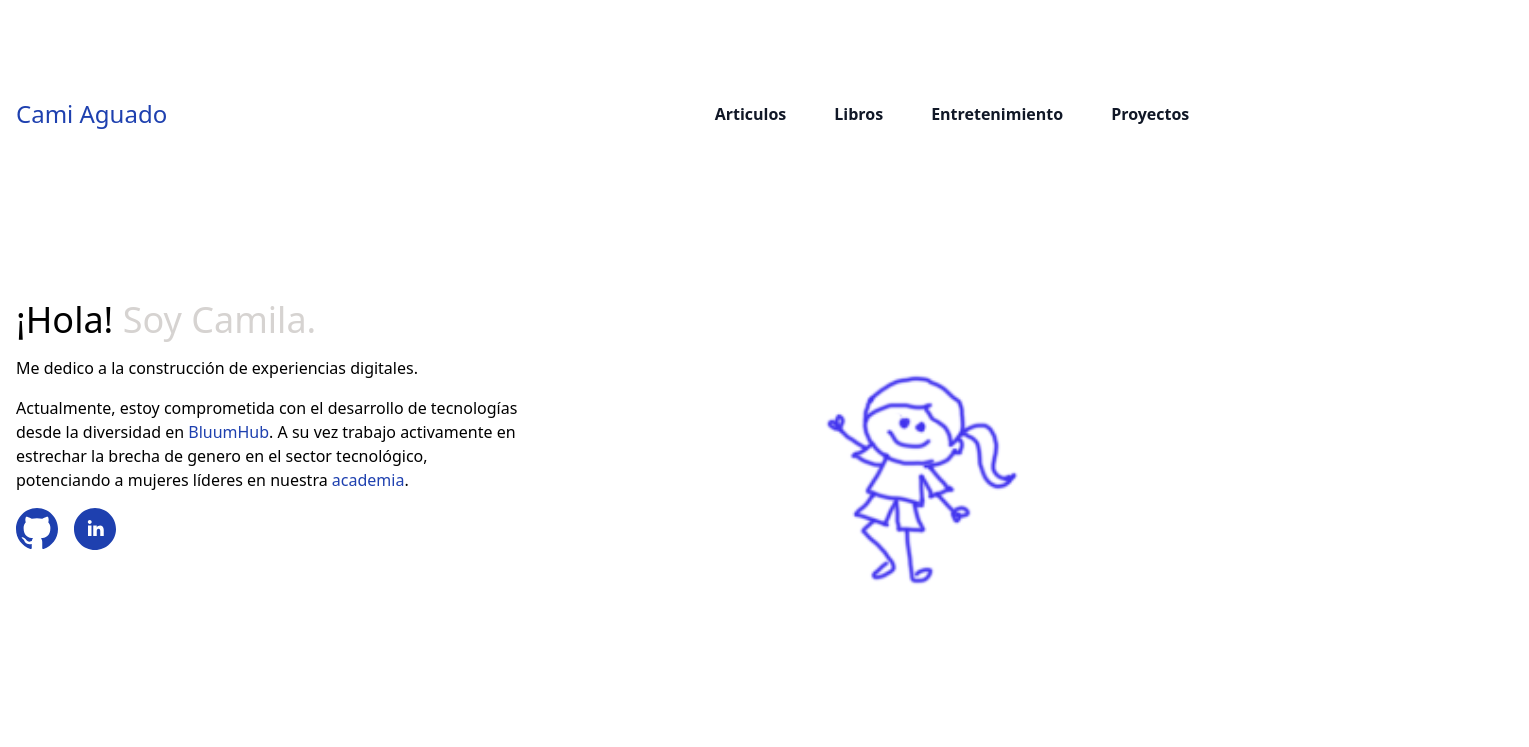
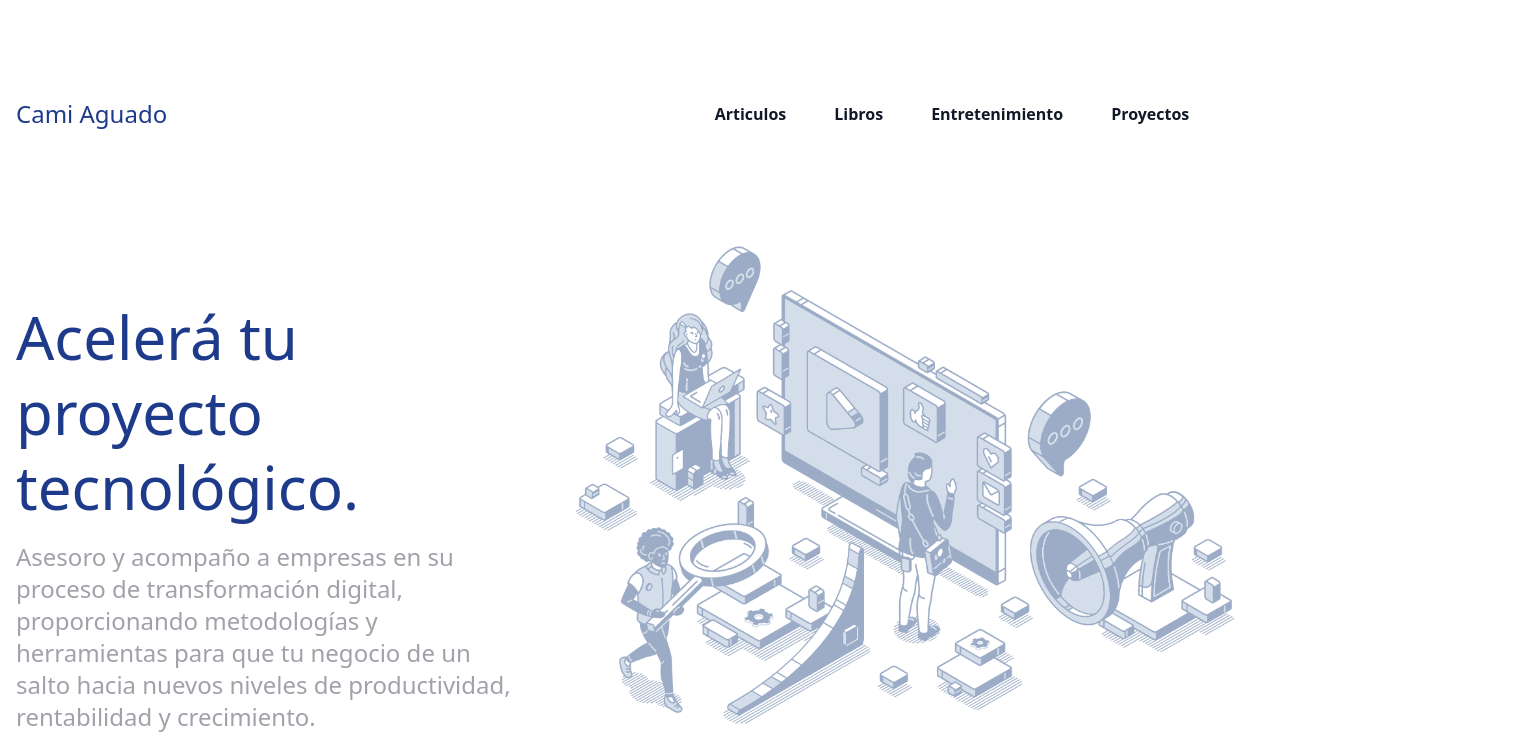
Before and after one commit to camiaguado/camiaguado, a Next.js app: page / in a window 1280 px wide. Shown: the top 747 px of the page, 1529 px wide, since content can reach past the window. Built offline with nearby package versions, Linux system fonts and the light colour scheme.

Commit message:
change on aboutme content

```diff
--- a/components/aboutMe/aboutMe.js
+++ b/components/aboutMe/aboutMe.js
@@ -7,17 +7,22 @@ export default function aboutMe() {
             <div className="relative grid grid-cols-4 gap-x-4 md:grid-cols-8 lg:grid-cols-12 lg:gap-x-6 mx-auto max-w-7xl lg: mb-24 h-auto pt-24 lg:min-h-[40rem] lg:pb-12 lg:mb-64">
 
             <div className="col-span-full mb-12 lg:mb-0 flex items-center justify-center lg:col-span-7 lg:col-start-6 lg:-mt-24 lg:-mr-5vw lg:px-0">
-                <img className="py-3 absolute" src="./images/Fav.png"/>
+                <img className="py-3 absolute" src="./images/techteam.png"/>
             </div>
-            <div className="col-span-full pt-6 lg:col-start-1 lg:row-start-1 lg:flex lg:h-full lg:flex-col lg:col-span-5">
+            <div className="col-span-full pt-6 lg:col-start-1 lg:row-start-1 lg:flex lg:h-full lg:flex-col lg:col-span-5 text-2xl text-zinc-400">
                 <div className="flex flex-auto flex-col space-y-4">
-                <h2 className="leading-tight text-3xl md:text-4xl text-black dark:text-white">¡Hola!<span className="text-stone-300 text-4xl">  Soy Camila.</span></h2>
-                    <p>Me dedico a la construcción de experiencias digitales.</p>
-                    <p> Actualmente, estoy comprometida con el desarrollo de tecnologías desde la diversidad en <a className="text-blue-800  hover:underline decoration-2" href="https://bluumhub.com" target="_blank">BluumHub</a>. A su vez trabajo activamente en estrechar la brecha de genero en el sector tecnológico, potenciando a mujeres líderes en nuestra <a className="text-blue-800  hover:underline decoration-2" href="https://bluumhub.com/academia" target="_blank">academia</a>.</p>
-                <div className="flex gap-4 my-10">
+                <h2 className="leading-tight text-6xl text-blue-900">Acelerá tu proyecto tecnológico.</h2>
+                    <p>Asesoro y acompaño a empresas en su proceso de transformación digital, proporcionando metodologías y herramientas para que tu negocio de un salto hacia nuevos niveles de productividad, rentabilidad y crecimiento.</p>
+                <div class="mt-10 flex items-center  gap-x-6">
+                    <a href="mailto:asesoria@camiaguado.com" class="rounded-md bg-blue-900 px-3.5 py-1.5 text-base font-semibold leading-7 text-white shadow-sm hover:bg-blue-700 focus-visible:outline focus-visible:outline-2 focus-visible:outline-offset-2 focus-visible:outline-indigo-600">Contactar</a>
+                    <a href="#" class="text-base font-semibold leading-7 text-gray-900">Leer más <span aria-hidden="true">→</span></a>
+             </div>
+
+
+              {/*   <div className="flex gap-4 my-10">
                 <a href="https://github.com/camiaguado" class="fill-blue-800 text-primary focus:outline-none hover:fill-stone-300 focus:fill-blue-800"><svg xmlns="http://www.w3.org/2000/svg" width="42" height="42" viewBox="0 0 24 24"><title>Github</title><path d="M12 0c-6.626 0-12 5.373-12 12 0 5.302 3.438 9.8 8.207 11.387.599.111.793-.261.793-.577v-2.234c-3.338.726-4.033-1.416-4.033-1.416-.546-1.387-1.333-1.756-1.333-1.756-1.089-.745.083-.729.083-.729 1.205.084 1.839 1.237 1.839 1.237 1.07 1.834 2.807 1.304 3.492.997.107-.775.418-1.305.762-1.604-2.665-.305-5.467-1.334-5.467-5.931 0-1.311.469-2.381 1.236-3.221-.124-.303-.535-1.524.117-3.176 0 0 1.008-.322 3.301 1.23.957-.266 1.983-.399 3.003-.404 1.02.005 2.047.138 3.006.404 2.291-1.552 3.297-1.23 3.297-1.23.653 1.653.242 2.874.118 3.176.77.84 1.235 1.911 1.235 3.221 0 4.609-2.807 5.624-5.479 5.921.43.372.823 1.102.823 2.222v3.293c0 .319.192.694.801.576 4.765-1.589 8.199-6.086 8.199-11.386 0-6.627-5.373-12-12-12z"/></svg></a>
                 <a href="https://www.linkedin.com/in/camilaaguado/" class="fill-blue-800 text-primary focus:outline-none hover:fill-stone-300 focus:fill-blue-800"><svg xmlns="http://www.w3.org/2000/svg" width="42" height="42" viewBox="0 0 24 24"><title>Linkedin</title><path d="M12 0c-6.627 0-12 5.373-12 12s5.373 12 12 12 12-5.373 12-12-5.373-12-12-12zm-2 16h-2v-6h2v6zm-1-6.891c-.607 0-1.1-.496-1.1-1.109 0-.612.492-1.109 1.1-1.109s1.1.497 1.1 1.109c0 .613-.493 1.109-1.1 1.109zm8 6.891h-1.998v-2.861c0-1.881-2.002-1.722-2.002 0v2.861h-2v-6h2v1.093c.872-1.616 4-1.736 4 1.548v3.359z"/></svg></a>
-                </div>
+                </div> */}
 
                 </div>
             </div>
--- a/components/header/header.js
+++ b/components/header/header.js
@@ -19,7 +19,7 @@ export default function Header() {
           <nav className="flex h-9 items-center justify-between" aria-label="Global">
             <div className="flex lg:min-w-0 lg:flex-1" aria-label="Global">
               <a href="/" className="text-primary block whitespace-nowrap text-2xl font-medium transition hover:underline underline-offset-8	decoration-blue-800 decoration-2">
-                <h1 className="text-blue-800">Cami Aguado</h1>
+                <h1 className="text-blue-900">Cami Aguado</h1>
               </a>
             </div>
             <div className="flex lg:hidden">
```
Also changed, not shown: public/images/tech team.png (added), public/images/techteam.png (added).
